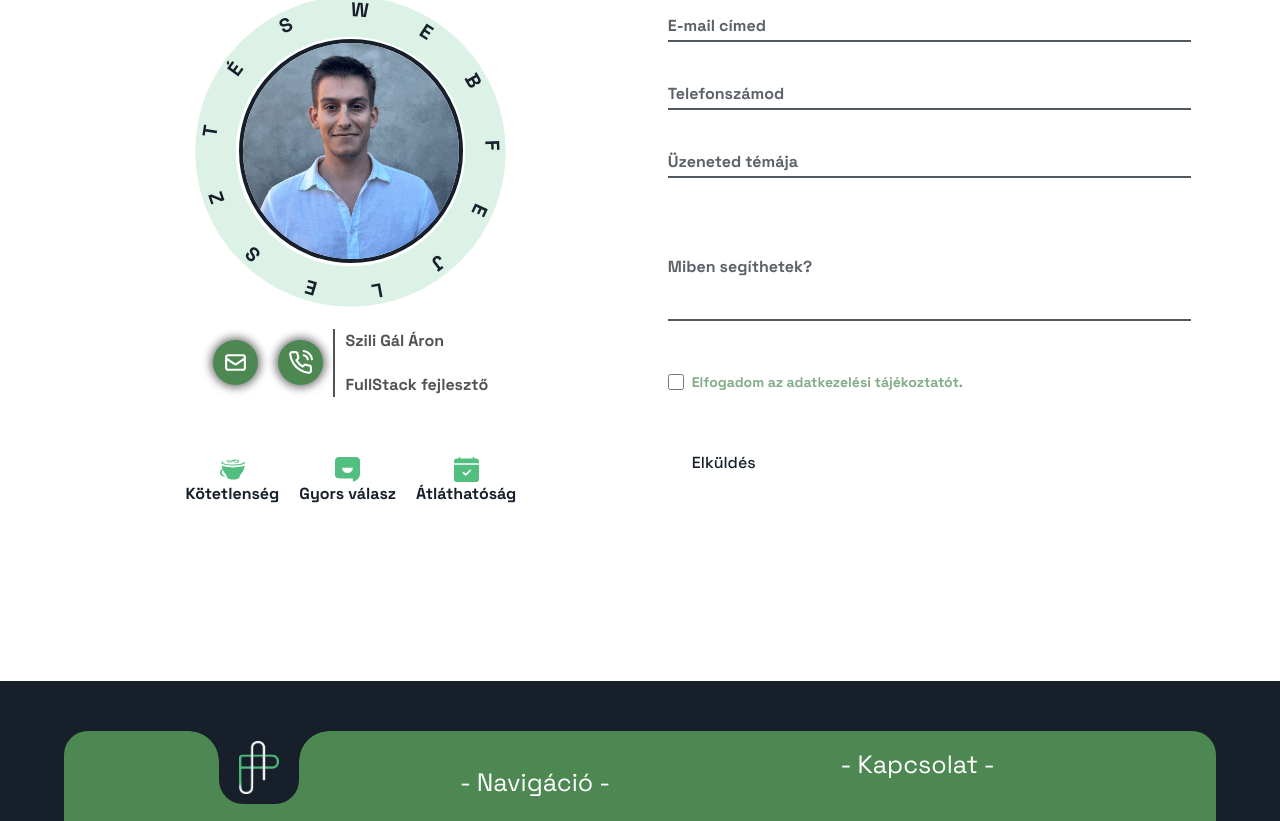
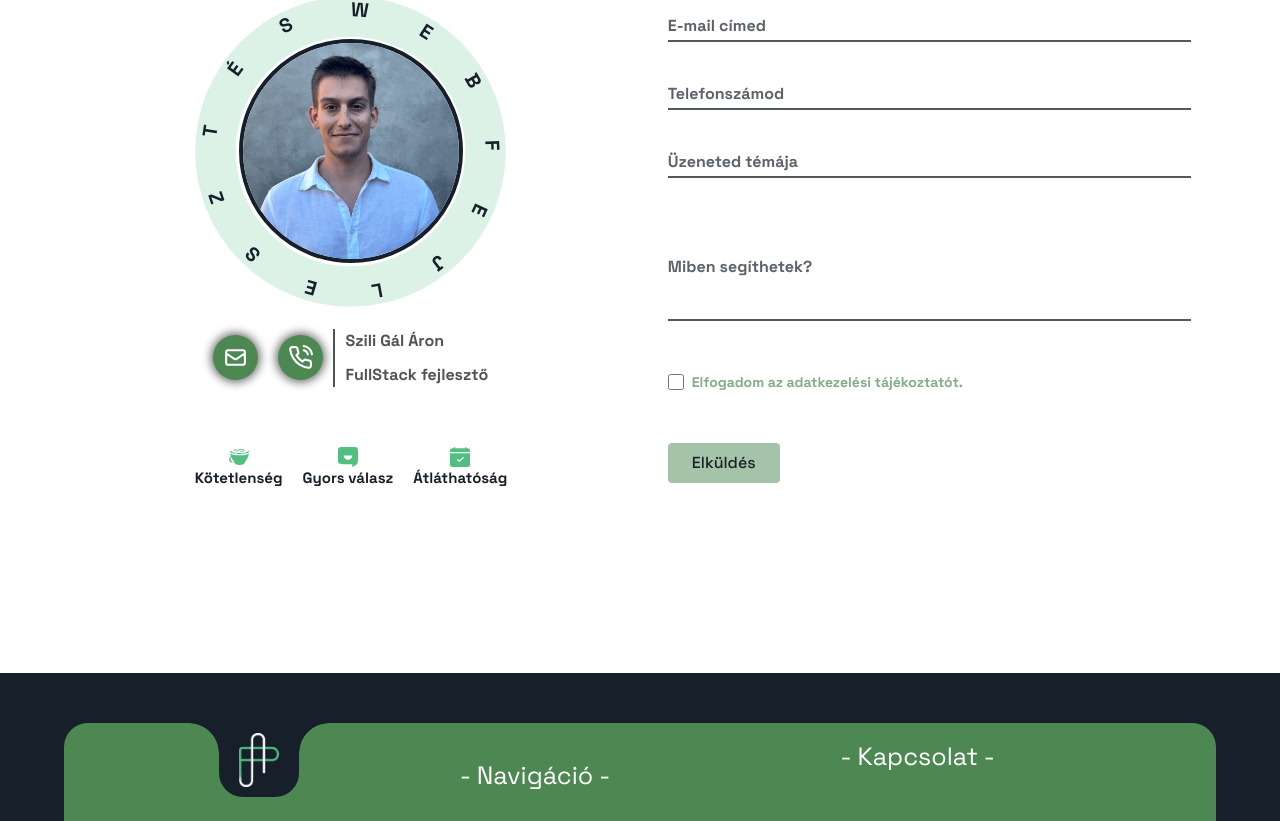
Before and after one commit to Quruzslo/PreferSite, a Next.js app: page / in a window 1280 px wide. Shown: the part 11179-12000 px from the top of the page. Built offline with nearby package versions, Linux system fonts and the light colour scheme.

Commit message:
tech stack és contact rész módosítva

```diff
--- a/components/Contact/ContacForm.tsx
+++ b/components/Contact/ContacForm.tsx
@@ -122,7 +122,7 @@ export default function ContactForm() {
 
         <button
           type="submit"
-          className="mt-4 px-6 py-2 bg-transparent text-dark-color rounded font-medium hover:bg-dark-green transition-colors self-start duration-300"
+          className="mt-4 px-6 py-2 bg-dark-green/50 text-dark-color rounded font-medium hover:bg-dark-green hover:text-white transition-colors self-start duration-300"
         >
           Elküldés
         </button>
--- a/components/Contact/ContactSection.tsx
+++ b/components/Contact/ContactSection.tsx
@@ -180,7 +180,7 @@ export default function ContactSection() {
               />
             </div>
 
-            <div className="flex-col md:flex-row flex gap-[10px] py-[20px] px-[10px] items-center justify-center ">
+            <div className="flex-row flex gap-[10px] py-[20px] px-[10px] items-center justify-center ">
               <div className="flex flex-row gap-[20px] items-center">
                 <a
                   href="mailto:sziligalaron@gmail.com"
@@ -195,7 +195,7 @@ export default function ContactSection() {
                   <FiPhoneCall size={25} className="text-white" />
                 </a>
               </div>
-              <div className="flex flex-col md:border-l-2 md:border-neutral-600 pl-[10px] !text-neutral-600 gap-[20px]">
+              <div className="flex flex-col border-l-2 border-neutral-600 pl-[10px] !text-neutral-600 gap-[10px]">
                 <p>Szili Gál Áron</p>
                 <p>FullStack fejlesztő</p>
               </div>
@@ -203,18 +203,18 @@ export default function ContactSection() {
           </div>
 
           {/* Gyors válasz ,stb... blokk ------------- */}
-          <div className="flex flex-row flex-wrap gap-[20px] mt-[25px]">
+          <div className="flex flex-row flex-wrap gap-[10px] md:gap-[20px] mt-[25px] w-full justify-between md:justify-center">
             <div className="contact-pros flex flex-col items-center justify-center ">
-              <SiCoffeescript size={25} className="text-green" />
-              <p>Kötetlenség</p>
+              <SiCoffeescript size={20} className="text-green" />
+              <p className="text-sm md:text-[15px]">Kötetlenség</p>
             </div>
             <div className="contact-pros flex flex-col items-center justify-center ">
-              <SiAnswer size={25} className="text-green" />
-              <p>Gyors válasz</p>
+              <SiAnswer size={20} className="text-green" />
+              <p className="text-sm md:text-[15px]">Gyors válasz</p>
             </div>
             <div className="contact-pros flex flex-col items-center justify-center ">
-              <BsCalendarCheckFill size={25} className="text-green" />
-              <p>Átláthatóság</p>
+              <BsCalendarCheckFill size={20} className="text-green" />
+              <p className="text-sm md:text-[15px]">Átláthatóság</p>
             </div>
           </div>
 
--- a/components/tech-stack/TechStack.tsx
+++ b/components/tech-stack/TechStack.tsx
@@ -1,8 +1,22 @@
+"use client";
 import Section from "@/lib/section";
 import techStack from "./stack";
 import Image from "next/image";
+import { motion } from "motion/react";
 
 export default function TechStack() {
+  const techVariants = {
+    hidden: {
+      opacity: 0,
+      scale: 0.5,
+    },
+    visible: {
+      opacity: 1,
+      scale: 1,
+    },
+    transition: { duration: 1.2, delay: 0.6, ease: [0.16, 1, 0.3, 1] },
+  };
+
   return (
     <Section className="flex flex-col my-[50px] ">
       <h2 className="text-center text-3xl font-bold md:text-4xl my-[35px]">
@@ -10,7 +24,14 @@ export default function TechStack() {
       </h2>
       <div className="grid grid-cols-2 md:grid-cols-3 gap-6 w-full">
         {techStack.map((stack) => (
-          <div key={stack.name} className="flex flex-col items-center gap-3">
+          <motion.div
+            initial="hidden"
+            whileInView="visible"
+            viewport={{ amount: 0.6, once: false }}
+            variants={techVariants}
+            key={stack.name}
+            className="flex flex-col items-center gap-3"
+          >
             <Image
               title={stack.name}
               src={stack.img}
@@ -20,7 +41,7 @@ export default function TechStack() {
               className="w-[75px] h-[75px] md:w-[100px] md:h-[100px]"
             />
             {/* <p>{stack.name}</p> */}
-          </div>
+          </motion.div>
         ))}
       </div>
     </Section>
```
